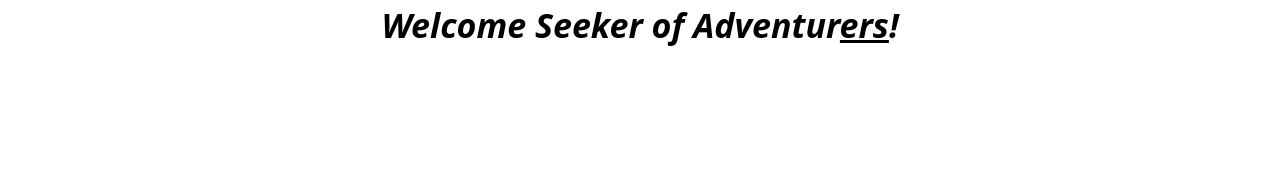
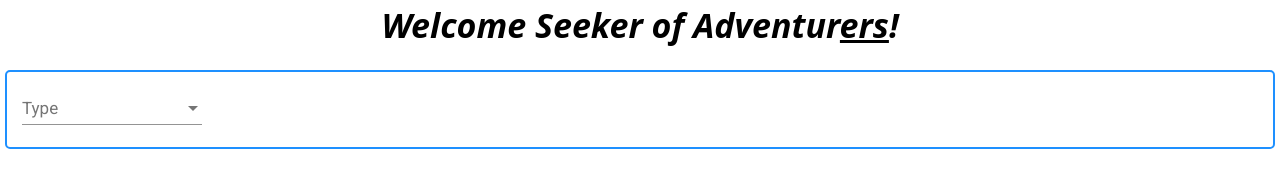
Before and after one commit to ayeletdn/vulcan, an Angular app: page / in a window 1280 px wide. Shown: the part 354-542 px from the top of the page. Built offline with nearby package versions, Linux system fonts and the light colour scheme.

Commit message:
Basic search component for specific CVE

```diff
--- a/src/app/app-routing.module.ts
+++ b/src/app/app-routing.module.ts
@@ -1,8 +1,10 @@
 import { NgModule } from '@angular/core';
 import { Routes, RouterModule } from '@angular/router';
 import { CveDetailsComponent } from './cve-details/cve-details.component';
+import { CveSearchComponent } from './cve-search/cve-search.component';
 
 const routes: Routes = [
+  { path: '', component: CveSearchComponent},
   { path: 'cve/:id', component: CveDetailsComponent }
 ];
 
--- /dev/null
+++ b/src/app/cve-search/cve-search.component.css
@@ -0,0 +1,11 @@
+.cve-search {
+    display: flex;
+    margin: 0 5px;
+    padding-top: 5px;
+    border-radius: 5px;
+    border: 2px solid dodgerblue;
+}
+
+mat-form-field {
+    margin: 0 15px;
+}
--- /dev/null
+++ b/src/app/cve-search/cve-search.component.html
@@ -0,0 +1,23 @@
+<form [formGroup]="searchForm" class="cve-search">
+    <mat-form-field>
+        <mat-select #type formControlName="type" placeholder="Type">
+            <mat-option *ngFor="let type of types" [value]="type.value">{{type.name}}</mat-option>
+        </mat-select>
+    </mat-form-field>
+
+   <div [ngSwitch]="type.value">
+       <ng-container *ngSwitchCase="'id'">
+           <mat-form-field>
+               <input matInput type="text" placeholder="CVE-YYYY-{number}" formControlName="cveId" pattern="CVE-\d{4}-\d+" (keyup.enter)="fetchCVE()"/>
+            </mat-form-field>
+        </ng-container>
+        <ng-container *ngSwitchCase="'product'">
+            <mat-form-field>
+                <input matInput type="text" placeholder="Vendor" formControlName="vendor"/>
+            </mat-form-field>
+            <mat-form-field>
+                <input matInput type="text" placeholder="Product" formControlName="product"/>
+            </mat-form-field>
+       </ng-container>
+    </div>
+</form>
--- /dev/null
+++ b/src/app/cve-search/cve-search.component.ts
@@ -0,0 +1,35 @@
+import { Component, OnInit } from '@angular/core';
+import { FormControl, FormGroup } from '@angular/forms';
+import { Router } from '@angular/router';
+
+@Component({
+  selector: 'app-cve-search',
+  templateUrl: './cve-search.component.html',
+  styleUrls: ['./cve-search.component.css']
+})
+export class CveSearchComponent implements OnInit {
+  types = [
+    {name:"Name", value: "id"},
+    {name:"Vendor/Product", value:"product"}
+  ];
+  searchForm = new FormGroup({
+    type: new FormControl(this.types),
+    cveId: new FormControl('CVE-'),
+    vendor: new FormControl(''),
+    product: new FormControl('')
+  });
+
+  constructor(
+    private router:Router
+  ) { }
+
+  ngOnInit() {
+  }
+
+  fetchCVE() {
+    if (this.searchForm.status === "VALID") {
+      this.router.navigate(['/cve', this.searchForm.value.cveId]);
+    }
+  }
+
+}
```
Also changed, not shown: src/app/app.module.ts (+12 -2 lines), 1 other file (tests, documents, lock files or other folders).
